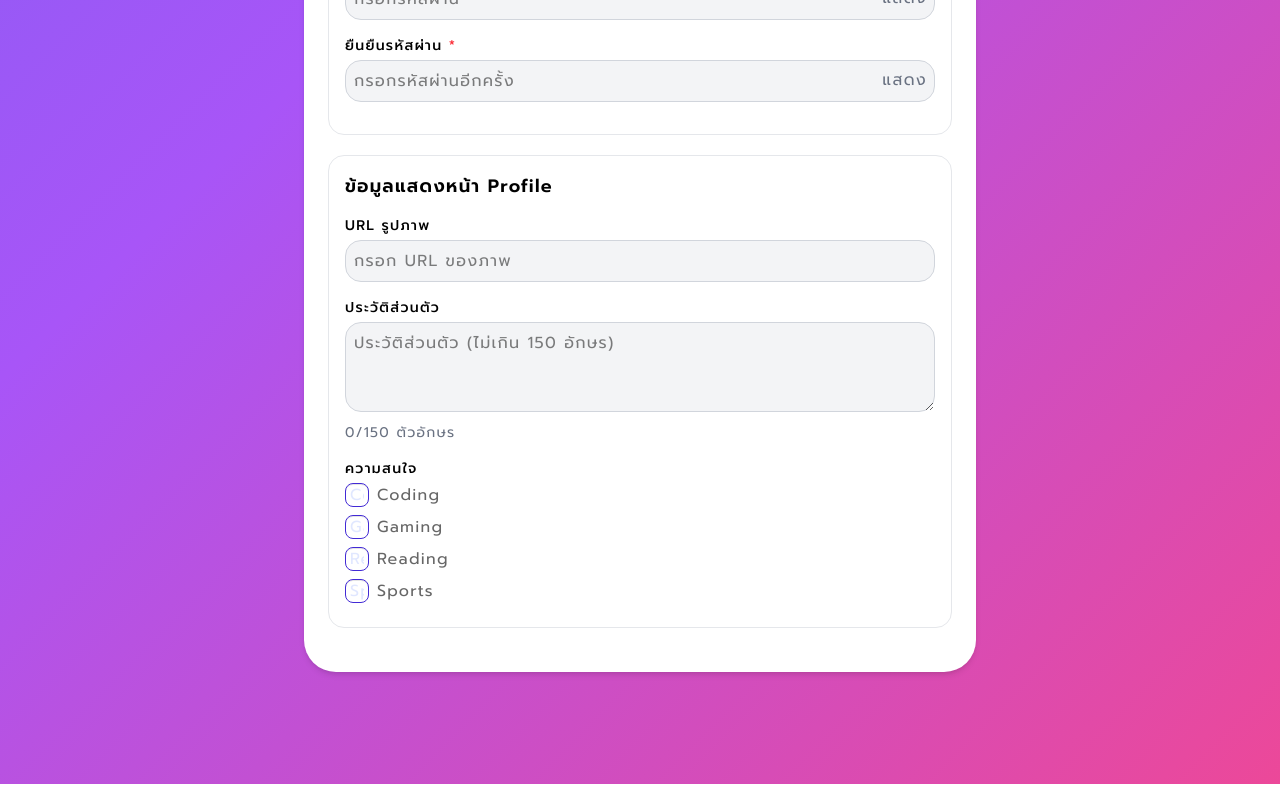
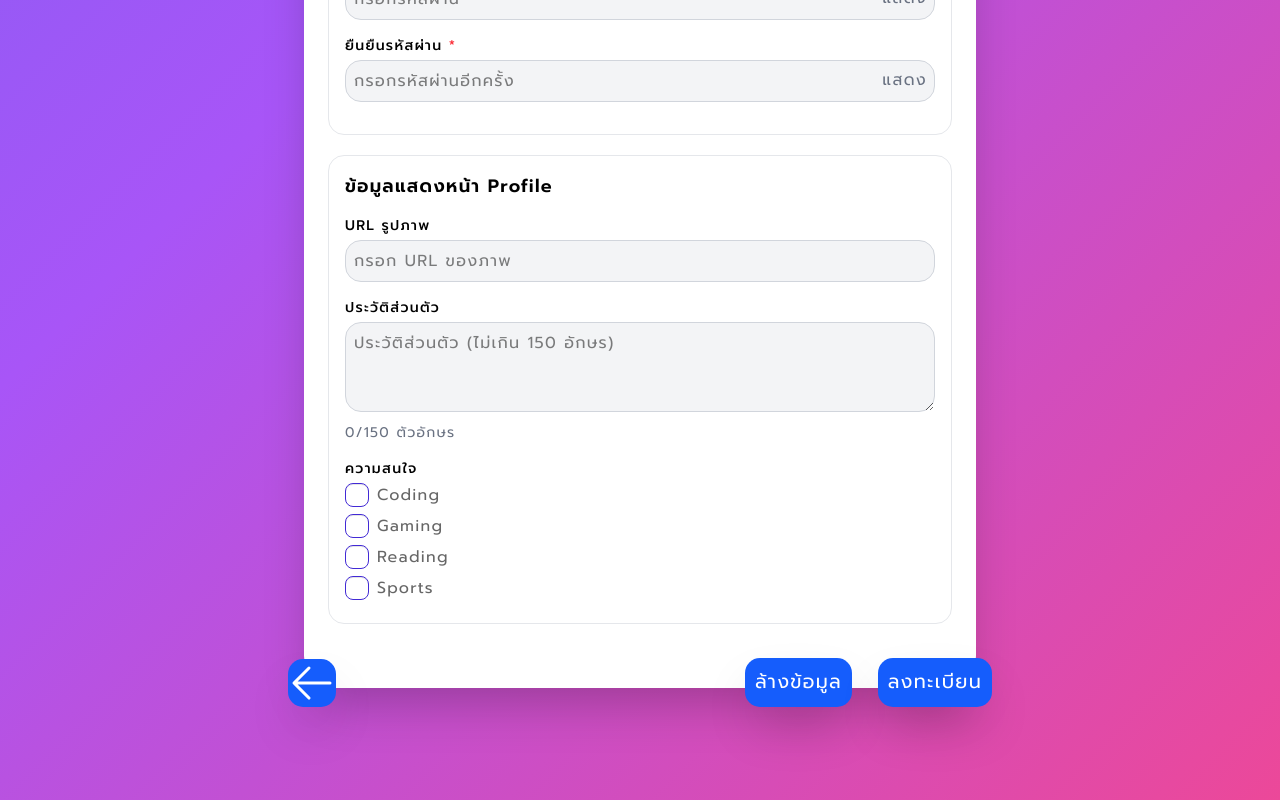
Before and after one commit to Pisit-s/User-Management, a React (Vite) app: page /register in a window 1280 px wide. Shown: the part 1306-2106 px from the top of the page. Built offline with nearby package versions, Linux system fonts and the light colour scheme.

Commit message:
updatekubbb

```diff
--- a/package.json
+++ b/package.json
@@ -10,6 +10,7 @@
     "preview": "vite preview"
   },
   "dependencies": {
+    "@heroicons/react": "^2.2.0",
     "@tailwindcss/vite": "^4.1.5",
     "argon2-browser": "^1.18.0",
     "prop-types": "^15.8.1",
--- a/src/components/Contect.jsx
+++ b/src/components/Contect.jsx
@@ -21,7 +21,7 @@ export default function Contect({handleBlur,handleChange,formData,errors}) {
                     </div>
                     <div className='mb-4'>
                         <TextField
-                            type={'number'}
+                            type={'tel'}
                             label={'เบอร์โทรศัพท์'}
                             name={'phone'}
                             value={formData.phone}
--- a/src/components/InputComponent.jsx
+++ b/src/components/InputComponent.jsx
@@ -73,17 +73,19 @@ export function TextField({ label,type,name,value,errors,handleChange,handleBlur
     )
   }
 
-  export function CheckBoxInterest ({interest,name,type}) {
+  export function CheckBoxInterest ({interest,name,type,formData,handleChange}) {
     return (
         <>
           <div className='space-y-2'>
-              <div key={interest} className='form-control mb-2'>
+              <div key={interest} className='form-control'>
                 <label className='label cursor-pointer justify-start gap-2'>
                   <input
                     type={type}
                     id={interest}
                     name={name}
                     value={interest}
+                    checked={formData.interests.includes(interest)}
+                    onChange={handleChange}
                     className='checkbox checkbox-primary'
                   />
                   <span className='label-text'>{interest}</span>
--- a/src/components/Profile.jsx
+++ b/src/components/Profile.jsx
@@ -41,7 +41,13 @@ export default function Profile({handleBlur,handleChange,formData,errors}) {
 
             <label className='block text-sm font-medium mb-1'>ความสนใจ</label>
             {interests.map(interest => (
-                <CheckBoxInterest interest={interest} />
+                <CheckBoxInterest
+                    interest={interest}
+                    name={'interests'}
+                    type={'checkbox'}
+                    formData={formData}
+                    handleChange={handleChange}
+                />
             ))}
 
         </div>
--- a/src/pages/Home.jsx
+++ b/src/pages/Home.jsx
@@ -8,8 +8,8 @@ export default function HomePage() {
   ]
 
   return (
-    <div>
-      <div className='max-w-2xl mt-20 mb-20 mx-auto p-6 bg-white rounded-4xl shadow-md my-8'>
+    <div className="flex items-center justify-center min-h-screen">
+      <div className='max-w-4xl mx-auto p-6 bg-white rounded-4xl shadow-md'>
         <h1 className='text-center font-bold text-2xl'>Home Page</h1>
         <h2 className='text-center font-medium text-gray-400 text-xl mb-10'>User Management System</h2>
         <div className='flex justify-center space-x-4'>
--- a/src/pages/User.jsx
+++ b/src/pages/User.jsx
@@ -2,8 +2,15 @@
 
 export default function User() {
     return (
-        <div>
-            <h1>User Page</h1>
-        </div>
+        <>
+            <div className='max-w-2xl mt-20 mb-20 mx-auto p-6 bg-white rounded-4xl shadow-md my-8'>
+                <div className='text-center mb-10'>
+                    <img src='../public/logoowen.svg' alt='Logo' className='mt-6 mx-auto h-50 w-auto mb-10' />
+                    <h2 className='text-5xl font-extrabold text-gray-900'>ข้อมูลผู้ใช้งาน</h2>
+                    <p className='mt-2 text-2xl text-gray-600'>ข้อมูลของผู้ลงทะเบียนผ่านระบบ</p>
+
+                </div>
+            </div>
+        </>
     )
 }
--- a/src/pages/register.jsx
+++ b/src/pages/register.jsx
@@ -1,5 +1,7 @@
 import { useState, useEffect } from 'react'
 import { validateForm, validateField } from '../utils/Validation'
+import { ArrowLeftIcon } from '@heroicons/react/24/solid'
+import { Link } from 'react-router-dom'
 import Personal from '../components/Personal';
 import Contect from '../components/Contect';
 import Password from '../components/Password';
@@ -81,12 +83,13 @@ function Register() {
 
     return (
      <>
-        <div className='max-w-2xl mt-20 mb-20 mx-auto p-6 bg-white rounded-4xl shadow-md my-8'>
+        <div className='max-w-2xl mt-20 mb-20 mx-auto p-6 bg-white rounded-4xl shadow-2xl my-8'>
         <div className='text-center mb-10'>
             <img src='../public/logoowen.svg' alt='Logo' className='mt-6 mx-auto h-50 w-auto mb-10' />
             <h2 className='text-5xl font-extrabold text-gray-900'>ลงทะเบียน</h2>
           <p className='mt-2 text-2xl text-gray-600'>กรุณากรอกข้อมูลเพื่อสร้างบัญชี</p>
         </div>
+          <div className='mb-10'>
             {Components.map((Component, index) => (
                 <Component
                     key={index}
@@ -100,6 +103,18 @@ function Register() {
                     setShowConfirmPassword={setShowConfirmPassword}
                 />
             ))}
+          </div>
+            <div className='relative'>
+              <Link to='/' className='absolute top-[-5px] left-[-40px] hover:text-gray-500'>
+                  <ArrowLeftIcon className='h-12 w-12 text-white bg-blue-600 shadow-2xl hover:bg-gray-500 rounded-[15px]' />
+              </Link>
+              <button className='absolute top-[-6px] right-[100px] p-[10px] text-[1.2rem] text-white bg-blue-600 shadow-2xl hover:bg-gray-500 rounded-[15px]'>
+                  ล้างข้อมูล
+              </button>
+              <button className='absolute top-[-6px] right-[-40px] p-[10px] text-[1.2rem] text-white bg-blue-600 shadow-2xl hover:bg-gray-500 rounded-[15px]'>
+                  ลงทะเบียน
+              </button>
+            </div>
         </div>
      </>
     )
```
Also changed, not shown: 1 other file (tests, documents, lock files or other folders).
